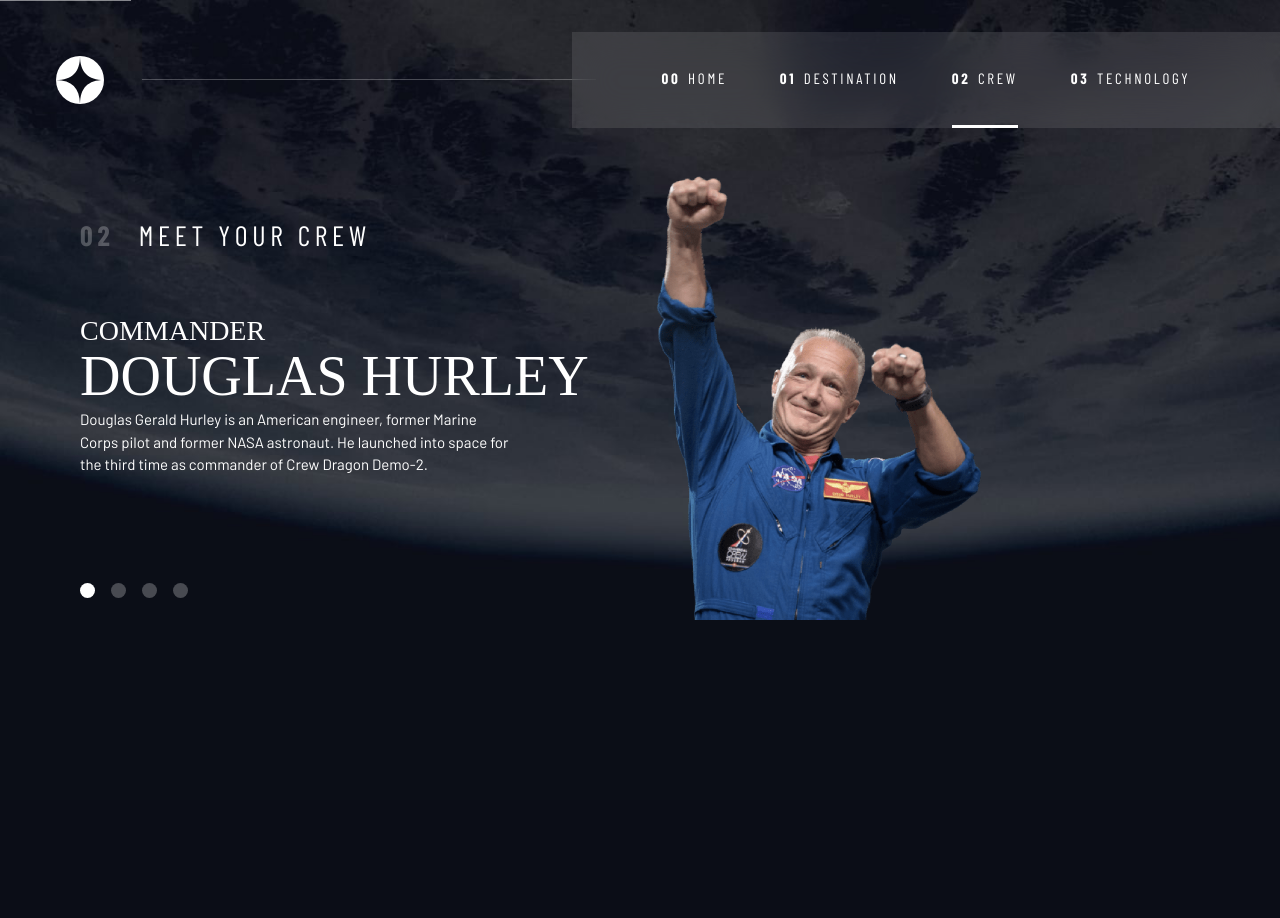
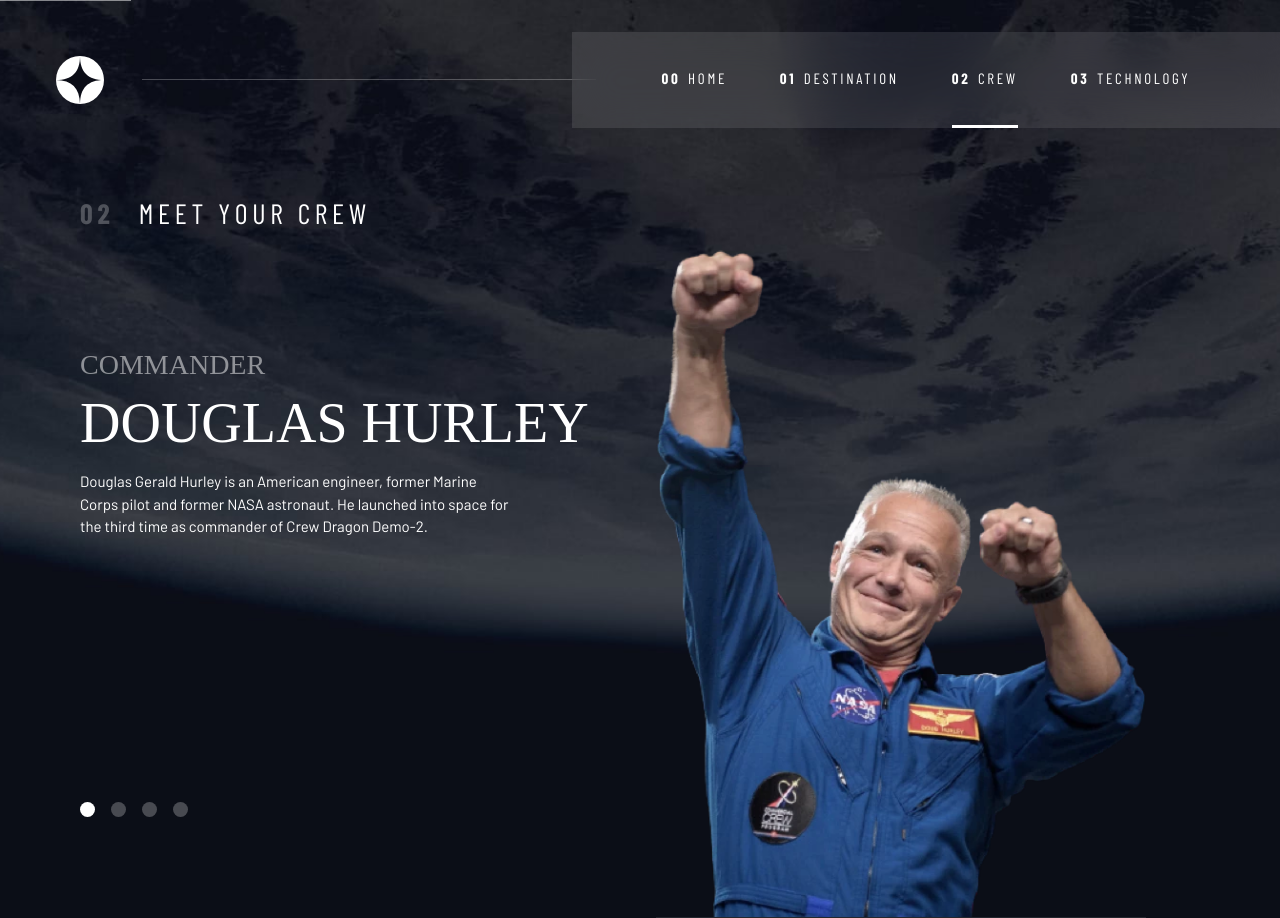
Before and after one commit to Carlos-A-P/space-tourism-website-react, a React (Create React App) app: page /crew in a window 1280 px wide. Before the commit the page ends 800 px from the top, so only its background shows below. Built offline with nearby package versions, Linux system fonts and the light colour scheme; a web font is replaced by a local one.

Commit message:
updated crew layout and removed button background

```diff
--- a/src/pages/Crew.jsx
+++ b/src/pages/Crew.jsx
@@ -1,7 +1,7 @@
 import React, { useEffect } from "react";
 // import Navbar from "../components/Navbar";
 import Douglas_png from "../assets/crew/image-douglas-hurley.png";
-// import Douglas_webp from "../assets/crew/image-douglas-hurley.webp";
+import Douglas_webp from "../assets/crew/image-douglas-hurley.webp";
 
 function Crew(props) {
 	useEffect(() => {
@@ -28,17 +28,21 @@
 				</button>
 			</div>
 
-			<article className="crew-details" role="tabpanel" tabIndex="0">
-				<h2 className="fs-600 ff-serif uppercase">Commander</h2>
-				<p className="fs-700 ff-serif uppercase">Douglas Hurley</p>
+			<article className="crew-details flow" role="tabpanel" tabIndex="0">
+				<header className=" flow--space-small">
+					<h2 className="fs-600 ff-serif uppercase">Commander</h2>
+					<p className="fs-700 ff-serif uppercase">Douglas Hurley</p>
+				</header>
 				<p>
 					Douglas Gerald Hurley is an American engineer, former Marine Corps
 					pilot and former NASA astronaut. He launched into space for the third
 					time as commander of Crew Dragon Demo-2.
 				</p>
 			</article>
-
-			<img src={Douglas_png} alt="Douglas Hurley" />
+			<picture>
+				<source srcset={Douglas_webp} type="image/webp" />
+				<img src={Douglas_png} alt="Douglas Hurley" />
+			</picture>
 		</main>
 	);
 }
--- a/src/pages/Destination.jsx
+++ b/src/pages/Destination.jsx
@@ -1,24 +1,23 @@
 import React, { useEffect } from "react";
 // import Navbar from "../components/Navbar";
 import Moon_image from "../assets/destination/image-moon.png";
-// import Moon_webp from "../assets/destination/image-moon.webp";
+import Moon_webp from "../assets/destination/image-moon.webp";
 
 function Destination(props) {
 	useEffect(() => {
 		props.changeBG("destination");
 	});
 	return (
-		<div className="">
-			<main
-				id="main"
-				className="grid-container grid-container--destination flow"
-			>
+		<main id="main" className="grid-container grid-container--destination flow">
 			{/* aria hidden is so that screen readers don't have to hear the span */}
 			<h1 className="fs-500 numbered-title">
 				<span aria-hidden="true">01</span> Pick your destination
 			</h1>
 
+			<picture>
+				<source srcset={Moon_webp} type="image/webp" />
 				<img src={Moon_image} alt="the moon" />
+			</picture>
 
 			<div
 				className="tab-list flex"
@@ -80,10 +79,10 @@
 				</h2>
 
 				<p className="text-accent fs-400">
-						See our planet as you’ve never seen it before. A perfect relaxing
-						trip away to help regain perspective and come back refreshed. While
-						you’re there, take in some history by visiting the Luna 2 and Apollo
-						11 landing sites.
+					See our planet as you’ve never seen it before. A perfect relaxing trip
+					away to help regain perspective and come back refreshed. While you’re
+					there, take in some history by visiting the Luna 2 and Apollo 11
+					landing sites.
 				</p>
 
 				<div className="destination-meta flex">
@@ -98,7 +97,6 @@
 				</div>
 			</article>
 		</main>
-		</div>
 	);
 }
 
--- a/src/styles/App.scss
+++ b/src/styles/App.scss
@@ -49,7 +49,3 @@
 select {
 	font: inherit;
 }
-
-button {
-	background: 0;
-}
--- a/src/styles/_crew.scss
+++ b/src/styles/_crew.scss
@@ -11,33 +11,42 @@
 	@include desktop {
 		background-image: url(../assets/crew/background-crew-desktop.jpg);
 	}
+
+	h2 {
+		color: hsla(0, 0%, 100%, 0.5);
+	}
 }
 
 main.grid-container--crew {
-	grid-template-areas: "title" "image" "selectors" "content";
+	grid-template-areas: "title" "image" "tabs" "content";
 	overflow: hidden;
 
 	@include tablet {
-		grid-template-areas: "title" "content" "selectors" "image";
+		grid-template-areas: "title" "content" "tabs" "image";
+		padding-bottom: 0;
 	}
 
 	@include desktop {
 		justify-items: start;
 		align-content: start;
-		grid-template-areas: ". title image ." ". content image ." ". selectors image .";
+		grid-template-areas: ". title title ." ". content image ." ". tabs image .";
+
+		picture {
+			max-width: 90%;
+		}
 	}
 
 	.numbered-title {
 		grid-area: title;
 	}
 
-	img {
+	picture {
 		grid-area: image;
-		max-width: 60%;
+		border-bottom: 1px solid hsla(0, 0%, 100%, 0.1);
 	}
 
 	.dot-selectors {
-		grid-area: selectors;
+		grid-area: tabs;
 	}
 
 	.crew-details {
--- a/src/styles/_destination.scss
+++ b/src/styles/_destination.scss
@@ -25,6 +25,10 @@
 			letter-spacing: 4.72px;
 		}
 	}
+
+	button {
+		padding: 0.4rem 0;
+	}
 }
 
 main.grid-container--destination {
@@ -41,7 +45,7 @@
 		grid-area: title;
 	}
 
-	img {
+	picture {
 		grid-area: image;
 		max-width: 60%;
 
--- a/src/styles/_navbar.scss
+++ b/src/styles/_navbar.scss
@@ -146,7 +146,8 @@
 	padding: 2.2rem 0;
 	border: 0;
 	border-bottom: 0.2rem solid hsla(0, 0%, 100%, 0);
-	transition: all 0.5s ease;
+	transition: border 0.5s ease;
+	background: 0;
 
 	@media (max-width: 560px) {
 		padding: 0.5rem 0;
--- a/src/styles/_utility-classes.scss
+++ b/src/styles/_utility-classes.scss
@@ -31,6 +31,10 @@
 
 .flow > *:where(:not(:first-child)) {
 	margin-top: 1rem;
+}
+
+.flow--space-small > *:where(:not(:first-child)) {
+	margin-top: 0.75rem;
 }
 
 .container {
```
Lines whose indentation alone changed are shown as unchanged.
